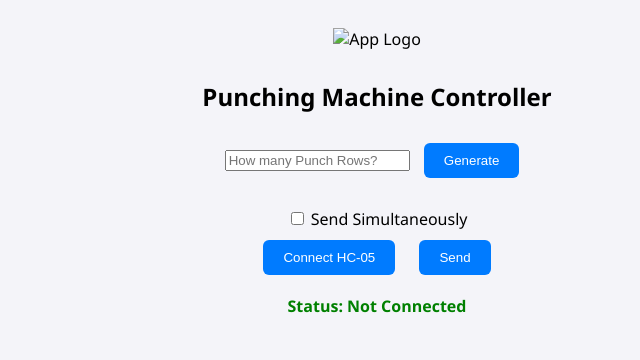
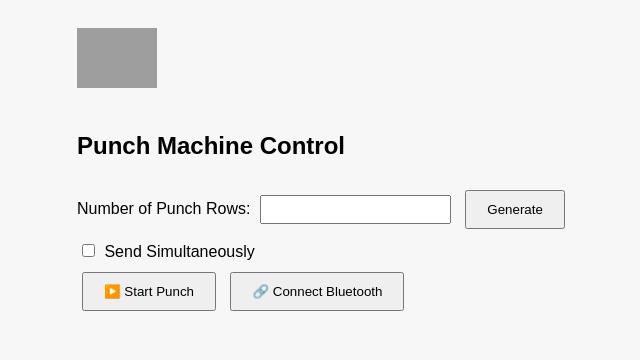
Before and after one commit to dineshramr/Weaving-Punch-UI, a plain HTML site: page index.html in a window 1280 px wide. Shown: the whole page, without its empty margins (263-903 px from the left). Drawn offline with Linux system fonts and the light colour scheme; grey boxes are pictures that could not be loaded.

Commit message:
Update index.html

```diff
--- a/index.html
+++ b/index.html
@@ -1,86 +1,36 @@
 <!DOCTYPE html>
 <html lang="en">
 <head>
-  <meta charset="UTF-8" />
-  <meta name="viewport" content="width=device-width, initial-scale=1.0"/>
-  <title>Punching Control App</title>
-
-  <!-- Favicon -->
-  <link rel="icon" type="image/png" href="favicon.png"/>
-
-  <!-- Styles -->
+  <meta charset="UTF-8">
+  <title>Punch Machine Bluetooth Control</title>
+  <link rel="icon" type="image/png" href="favicon.png">
   <style>
-    body {
-      font-family: 'Segoe UI', sans-serif;
-      text-align: center;
-      background-color: #f4f4f9;
-      padding: 20px;
-    }
-    img {
-      height: 60px;
-      margin-bottom: 10px;
-    }
-    .input-section {
-      margin: 20px auto;
-      max-width: 400px;
-    }
-    .row {
-      display: flex;
-      justify-content: center;
-      gap: 10px;
-      margin-bottom: 10px;
-    }
-    .row input {
-      width: 100px;
-      padding: 6px;
-    }
-    button {
-      padding: 10px 20px;
-      background-color: #007bff;
-      color: white;
-      border: none;
-      cursor: pointer;
-      border-radius: 6px;
-      margin: 10px;
-    }
-    button:hover {
-      background-color: #0056b3;
-    }
-    .status {
-      margin-top: 10px;
-      font-weight: bold;
-      color: green;
-    }
+    body { font-family: Arial, sans-serif; padding: 20px; background: #f7f7f7; }
+    .row { margin-bottom: 15px; padding: 10px; background: #fff; border-radius: 8px; box-shadow: 0 2px 4px rgba(0,0,0,0.1); }
+    input { margin: 5px; padding: 5px; }
+    button { padding: 10px 20px; margin: 10px 5px; }
+    .logo { height: 60px; margin-bottom: 20px; }
+    .container { max-width: 600px; margin: auto; }
   </style>
 </head>
+<body>
+  <div class="container">
+    <img src="logo.jpg" class="logo" alt="Logo" />
+    <h2>Punch Machine Control</h2>
 
-<body>
-  <!-- Logo -->
-  <img src="logo.png" alt="App Logo"/>
+    <label>Number of Punch Rows:</label>
+    <input type="number" id="numRows" min="1" />
+    <button onclick="generateRows()">Generate</button>
 
-  <h2>Punching Machine Controller</h2>
+    <div id="punchRows"></div>
 
-  <!-- Row Count Input -->
-  <div class="input-section">
-    <input type="number" id="rowCount" placeholder="How many Punch Rows?" min="1"/>
-    <button onclick="generatePunchRows()">Generate</button>
+    <label><input type="checkbox" id="simultaneous" /> Send Simultaneously</label><br>
+
+    <button onclick="startPunch()">▶️ Start Punch</button>
+    <button onclick="connectBluetooth()">🔗 Connect Bluetooth</button>
+    <p id="status"></p>
   </div>
 
-  <!-- Dynamic Punch Inputs -->
-  <div id="punchRowsContainer"></div>
-
-  <!-- Controls -->
-  <div class="input-section">
-    <label>
-      <input type="checkbox" id="simultaneousCheckbox"/>
-      Send Simultaneously
-    </label><br/>
-    <button onclick="connectBluetooth()">Connect HC-05</button>
-    <button onclick="sendAll()">Send</button>
-    <div id="status" class="status">Status: Not Connected</div>
-  </div>
-
-  <!-- Script -->
   <script src="script.js"></script>
 </body>
 </html>
```
